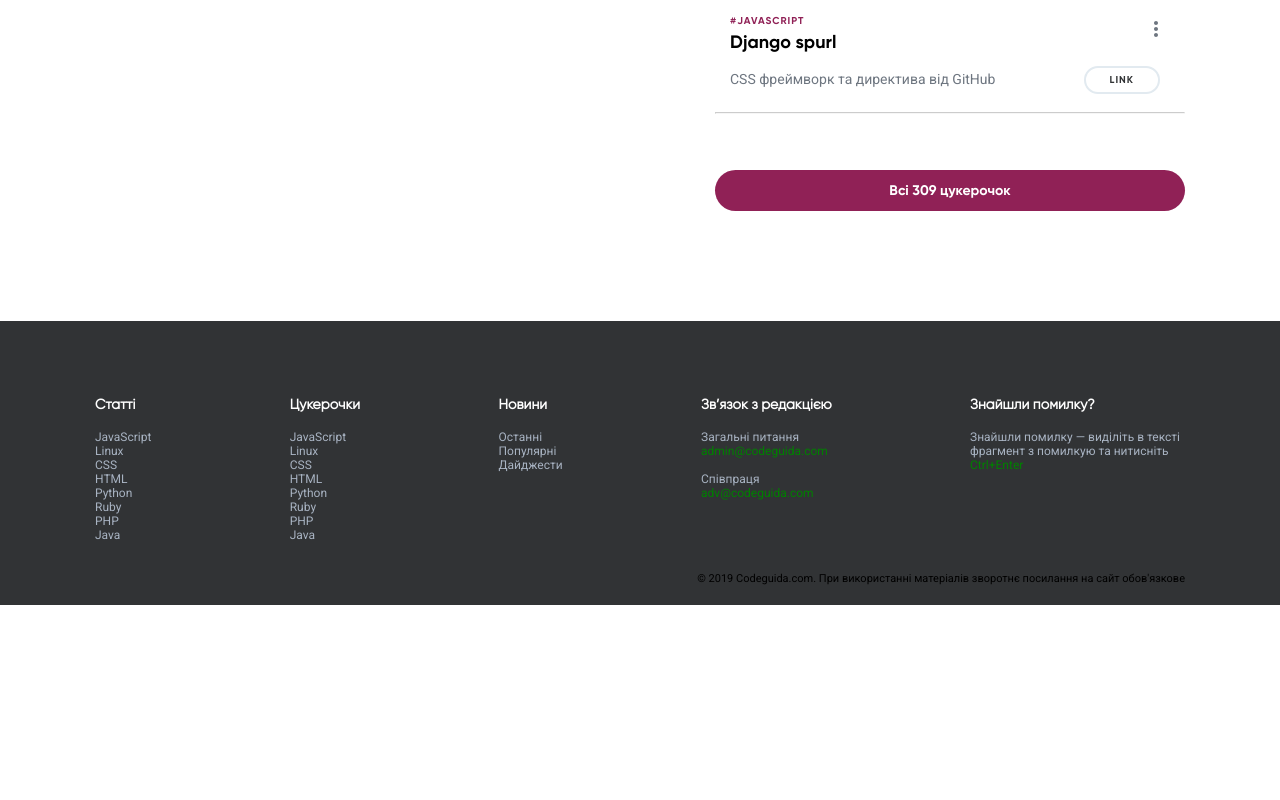
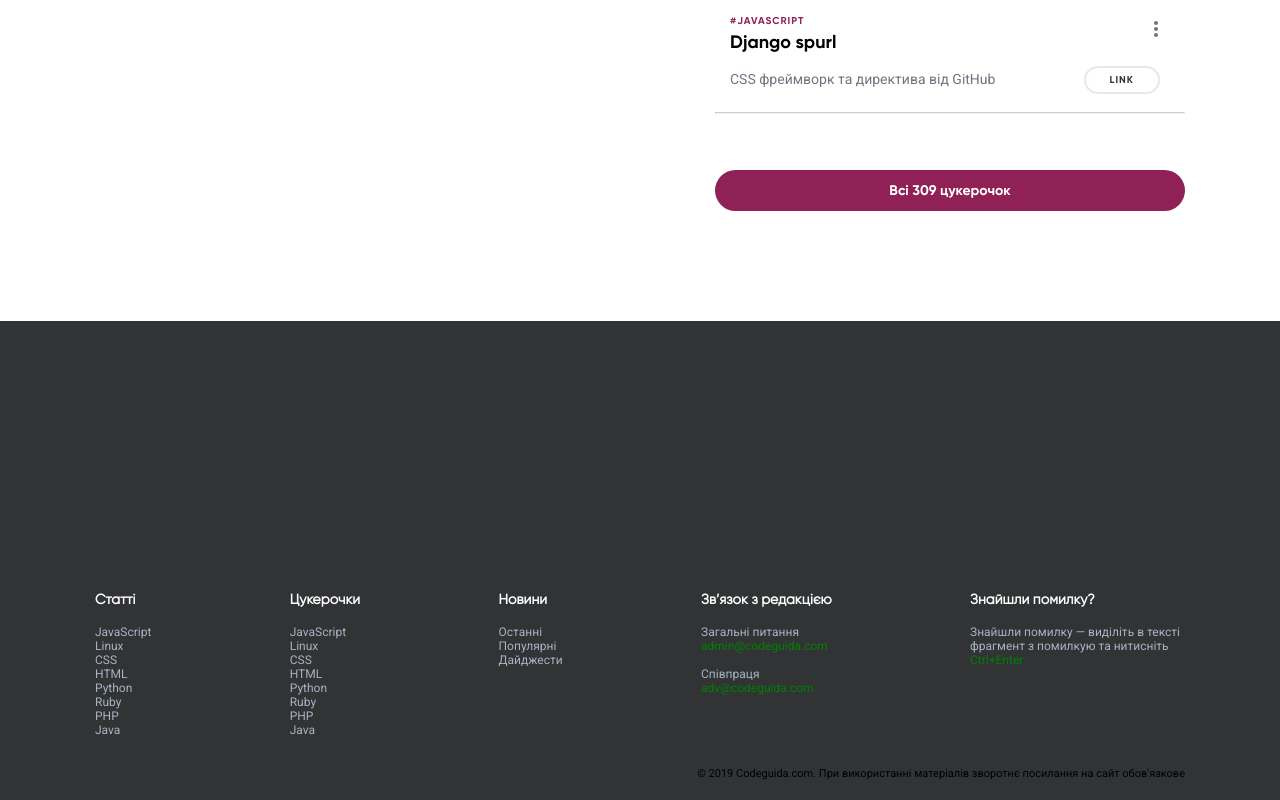
Before and after one commit to maximkacmm/Candy, a website: page src/index.html in a window 1280 px wide. Shown: the part 552-1352 px from the top of the page. Before the commit the page ends 1157 px from the top, so only its background shows below. Drawn offline with Linux system fonts and the light colour scheme.

Commit message:
my commit 12

```diff
--- a/src/main.css
+++ b/src/main.css
@@ -6,8 +6,8 @@
   font-family: "Gilroy";
   src: url("./font/Gilroy-Regular.woff");
   src: local("Gilroy Regular"),
-  local("Gilroy-Regular"),
-  url("./font/Gilroy-Regular.woff") format("woff");
+    local("Gilroy-Regular"),
+    url("./font/Gilroy-Regular.woff") format("woff");
   font-weight: normal;
   font-style: normal;
 }
@@ -16,8 +16,8 @@
   font-family: "Gilroy-Bold";
   src: url("./font/Gilroy-Bold.woff");
   src: local("Gilroy-Bold"),
-  local("Gilroy-Bold"),
-  url("./font/Gilroy-Bold.woff") format("woff");
+    local("Gilroy-Bold"),
+    url("./font/Gilroy-Bold.woff") format("woff");
   font-weight: normal;
   font-style: normal;
 }
@@ -77,7 +77,6 @@ h2 {
   margin-left: 10px;
 }
 
-
 h3 {
   font-family: Gilroy-Bold;
   font-size: 10px;
@@ -86,7 +85,6 @@ h3 {
   letter-spacing: 0.1em;
 }
 
-x
 h4 {
   font-family: Gilroy;
   font-size: 14px;
@@ -96,7 +94,7 @@ h4 {
 .h4-footer {
   font-family: Gilroy;
   font-size: 14px;
-  color: #fff
+  color: #fff;
 }
 
 .h5 {
@@ -166,7 +164,7 @@ article {
   border: 2px solid #6bca3e;
   cursor: pointer;
   display: flex;
-  justify-content: center
+  justify-content: center;
 }
 
 footer {
@@ -200,7 +198,7 @@ li {
   display: flex;
   justify-content: space-between;
   width: 100%;
-  padding-top: 75px;
+  padding-top: 270px;
 }
 
 .signature {
```
